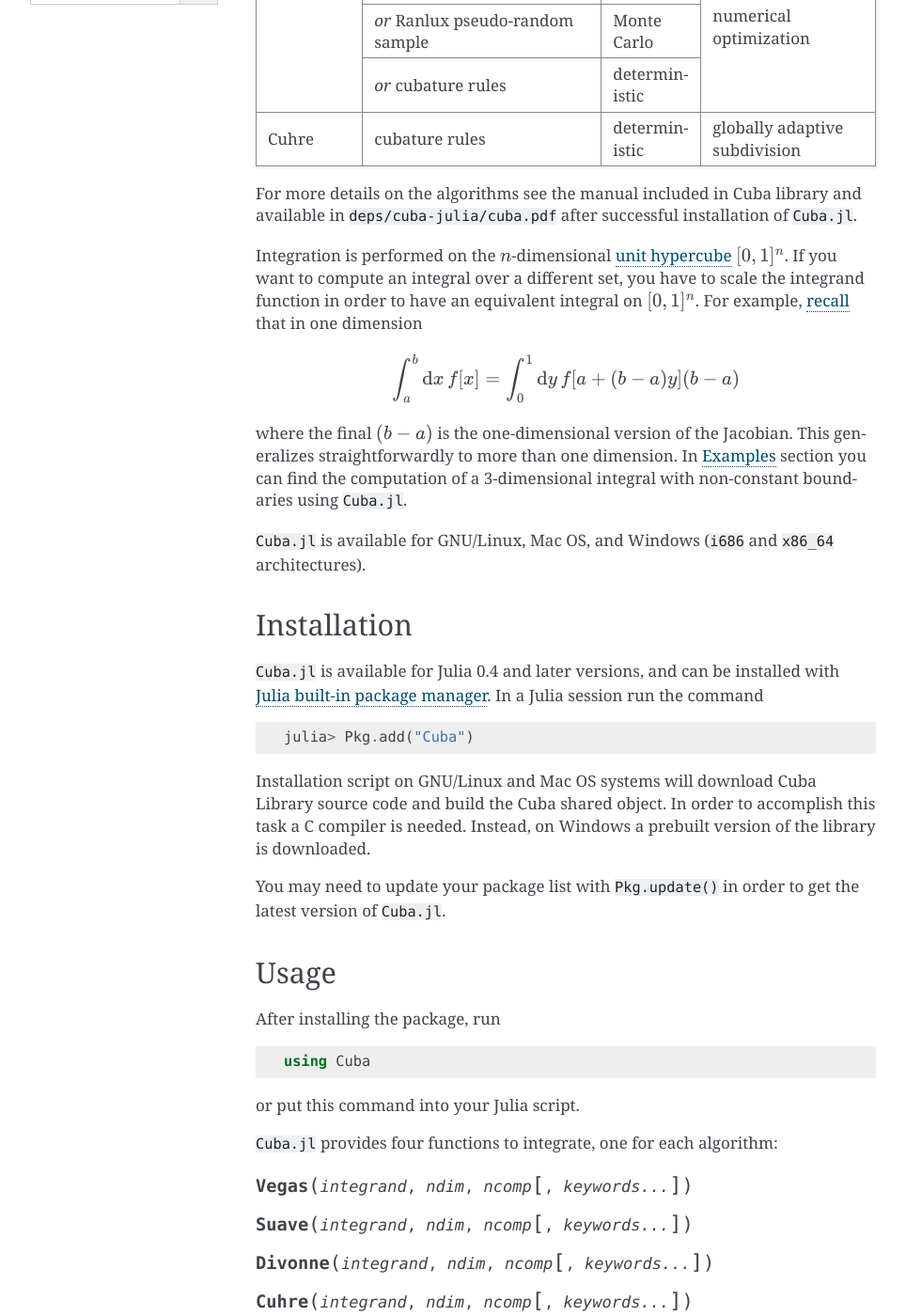
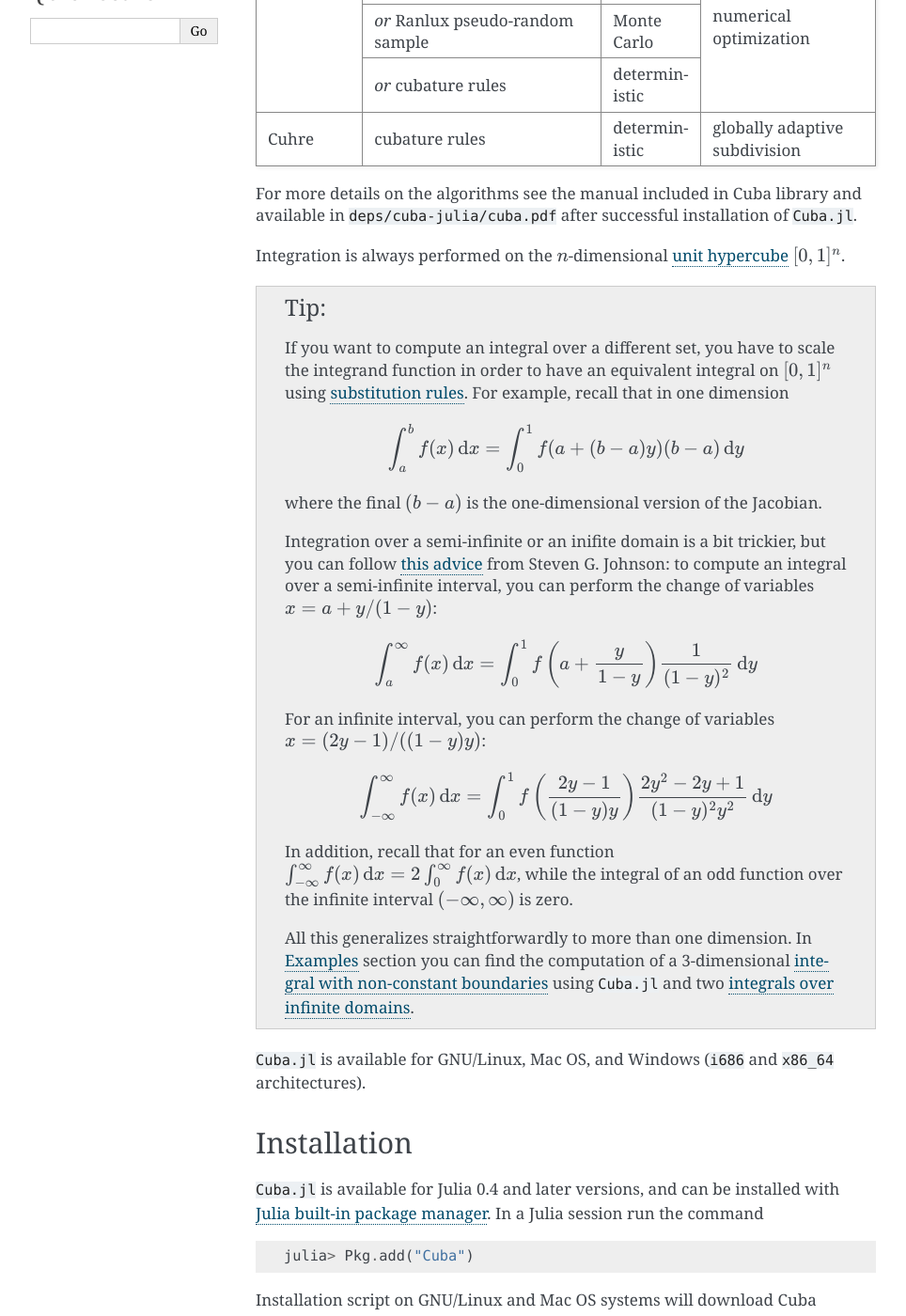
Before and after one commit to giordano/Cuba.jl, a Sphinx documentation site: the page built from docs/index.rst, in a window 1280 px wide and 1400 px high, scrolled down 989 px. Shown: the whole window at 94% size, without its empty margins (148-1112 px from the left). Built offline with Sphinx 7.4.7, drawn with Linux system fonts in a browser that asks for light colours; some of the changed text lies outside the part shown.

Commit message:
More examples in the documentation

```diff
--- a/docs/conf.py
+++ b/docs/conf.py
@@ -57,9 +57,9 @@
 # built documents.
 #
 # The short X.Y version.
-version = '0.1.4'
+version = '0.1.5'
 # The full version, including alpha/beta/rc tags.
-release = version
+release = version + '-dev'
 
 # The language for content autogenerated by Sphinx. Refer to documentation
 # for a list of supported languages.
--- a/docs/index.rst
+++ b/docs/index.rst
@@ -67,19 +67,48 @@
 available in ``deps/cuba-julia/cuba.pdf`` after successful installation
 of ``Cuba.jl``.
 
-Integration is performed on the :math:`n`-dimensional `unit hypercube
-<https://en.wikipedia.org/wiki/Hypercube>`__ :math:`[0, 1]^{n}`.  If you want to
-compute an integral over a different set, you have to scale the integrand
-function in order to have an equivalent integral on :math:`[0, 1]^{n}`.  For
-example, `recall <https://en.wikipedia.org/wiki/Integration_by_substitution>`__
-that in one dimension
+Integration is always performed on the :math:`n`-dimensional `unit hypercube
+<https://en.wikipedia.org/wiki/Hypercube>`__ :math:`[0, 1]^{n}`.
 
-.. math::  \int_{a}^{b} \mathrm{d}x\,f[x] = \int_{0}^{1} \mathrm{d}y\,f[a + (b - a) y] (b - a)
+.. Tip::
 
-where the final :math:`(b - a)` is the one-dimensional version of the Jacobian.
-This generalizes straightforwardly to more than one dimension.  In `Examples`_
-section you can find the computation of a 3-dimensional integral with
-non-constant boundaries using ``Cuba.jl``.
+   If you want to compute an integral over a different set, you have to scale
+   the integrand function in order to have an equivalent integral on :math:`[0,
+   1]^{n}` using `substitution rules
+   <https://en.wikipedia.org/wiki/Integration_by_substitution>`__.  For example,
+   recall that in one dimension
+
+   .. math:: \int_{a}^{b} f(x)\,\mathrm{d}x = \int_{0}^{1} f(a +
+              (b - a) y) (b - a)\,\mathrm{d}y
+
+   where the final :math:`(b - a)` is the one-dimensional version of the
+   Jacobian.
+
+   Integration over a semi-infinite or an inifite domain is a bit trickier, but
+   you can follow `this advice
+   <http://ab-initio.mit.edu/wiki/index.php/Cubature#Infinite_intervals>`__ from
+   Steven G. Johnson: to compute an integral over a semi-infinite interval, you
+   can perform the change of variables :math:`x=a+y/(1-y)`:
+
+   .. math:: \int_{a}^{\infty} f(x)\,\mathrm{d}x = \int_{0}^{1}
+	     f\left(a + \frac{y}{1 - y}\right)\frac{1}{(1 - y)^2}\,\mathrm{d}y
+
+   For an infinite interval, you can perform the change of variables
+   :math:`x=(2y - 1)/((1 - y)y)`:
+
+   .. math:: \int_{-\infty}^{\infty} f(x)\,\mathrm{d}x = \int_{0}^{1}
+	     f\left(\frac{2y - 1}{(1 - y)y}\right)\frac{2y^2 - 2y + 1}{(1 -
+	     y)^2y^2}\,\mathrm{d}y
+
+   In addition, recall that for an even function :math:`\int_{-\infty}^{\infty}
+   f(x)\,\mathrm{d}x = 2\int_{0}^{\infty}f(x)\,\mathrm{d}x`, while the integral
+   of an odd function over the infinite interval :math:`(-\infty, \infty)` is
+   zero.
+
+   All this generalizes straightforwardly to more than one dimension.  In
+   `Examples`_ section you can find the computation of a 3-dimensional `integral
+   with non-constant boundaries`_ using ``Cuba.jl`` and two `integrals over
+   infinite domains`_.
 
 ``Cuba.jl`` is available for GNU/Linux, Mac OS, and Windows (``i686`` and
 ``x86_64`` architectures).
@@ -566,7 +595,7 @@
     result = Cuhre(integrand, 3, 3, epsabs=1e-12, epsrel=1e-10)
     answer = [(e-1)*(1-cos(1))*sin(1), (sqrt(pi)*erf(1)/2)^3, zeta(3)]
     for i = 1:3
-        println("Component $i")
+        println("Component ", i)
         println(" Result of Cuba: ", result[1][i], " ± ", result[2][i])
         println(" Exact result:   ", answer[i])
         println(" Actual error:   ", abs(result[1][i] - answer[i]))
@@ -628,6 +657,83 @@
     Exact result:   54.98607586789537
     Actual error:   3.6619951515604043e-10
 
+Integrals over Infinite Domains
+'''''''''''''''''''''''''''''''
+
+``Cuba.jl`` assumes always as integration domain the hypercube :math:`[0, 1]^n`,
+but we have seen that using integration by substitution we can calculate
+integrals over different domains as well.  In the `Introduction`_ we also
+proposed two useful substitutions that can be employed to change an infinite or
+semi-infinite domain into a finite one.
+
+As a first example, consider the following integral with a semi-infinite domain:
+
+.. math:: \int_{0}^{\infty}\frac{\log(1 + x^2)}{1 + x^2}\,\mathrm{d}x
+
+whose exact result is :math:`\pi\log 2`.  This can be computed with the
+following Julia script:
+
+.. code-block:: julia
+
+   using Cuba
+
+   # The function we want to integrate over [0, ∞).
+   func(x) = log(1 + x^2)/(1 + x^2)
+
+   # Scale the function in order to integrate over [0, 1].
+   function integrand(x, f)
+       f[1] = func(x[1]/(1 - x[1]))/(1 - x[1])^2
+   end
+
+   result = Cuhre(integrand, 1, 1, epsabs = 1e-12, epsrel = 1e-10)
+   answer = pi*log(2)
+   println("Result of Cuba: ", result[1][1], " ± ", result[2][1])
+   println("Exact result:   ", answer)
+   println("Actual error:   ", abs(result[1][1] - answer))
+
+This is the output:
+
+::
+
+   Result of Cuba: 2.177586090305688 ± 2.1503995410096295e-10
+   Exact result:   2.177586090303602
+   Actual error:   2.085887018665744e-12
+
+Now we want to calculate this integral, over an infinite domain
+
+.. math:: \int_{-\infty}^{\infty} \frac{1 - \cos x}{x^2}\,\mathrm{d}x
+
+which gives :math:`\pi`.  You can calculate the result with the code below.
+Note that integrand function has value :math:`1/2` for :math:`x=0`, but you have
+to inform Julia about this.
+
+.. code-block:: julia
+
+   using Cuba
+
+   # The function we want to integrate over (-∞, ∞).
+   func(x) = x==0 ? 0.5*one(x) : (1 - cos(x))/x^2
+
+   # Scale the function in order to integrate over [0, 1].
+   function integrand(x, f)
+       f[1] = func((2*x[1] - 1)/x[1]/(1 - x[1])) *
+           (2*x[1]^2 - 2*x[1] + 1)/x[1]^2/(1 - x[1])^2
+   end
+
+   result = Cuhre(integrand, 1, 1, epsabs = 1e-7, epsrel = 1e-7)
+   answer = float(pi)
+   println("Result of Cuba: ", result[1][1], " ± ", result[2][1])
+   println("Exact result:   ", answer)
+   println("Actual error:   ", abs(result[1][1] - answer))
+
+The output of this script is
+
+::
+
+   Result of Cuba: 3.1415928900555046 ± 2.050669142074607e-6
+   Exact result:   3.141592653589793
+   Actual error:   2.3646571145619077e-7
+
 Complex integrand
 '''''''''''''''''
 
```
Also changed, not shown: other parts of docs/index.rst (+3 -3 lines), README.md (+3 -0 lines), 1 other file.
